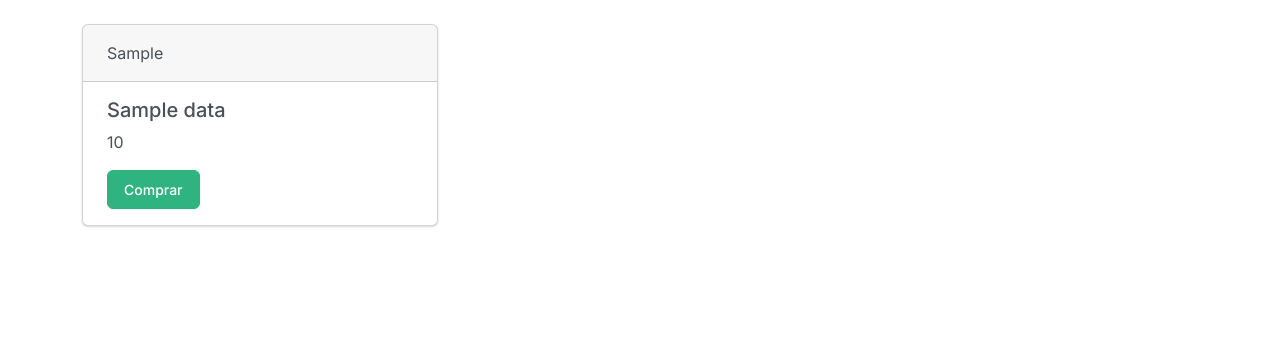
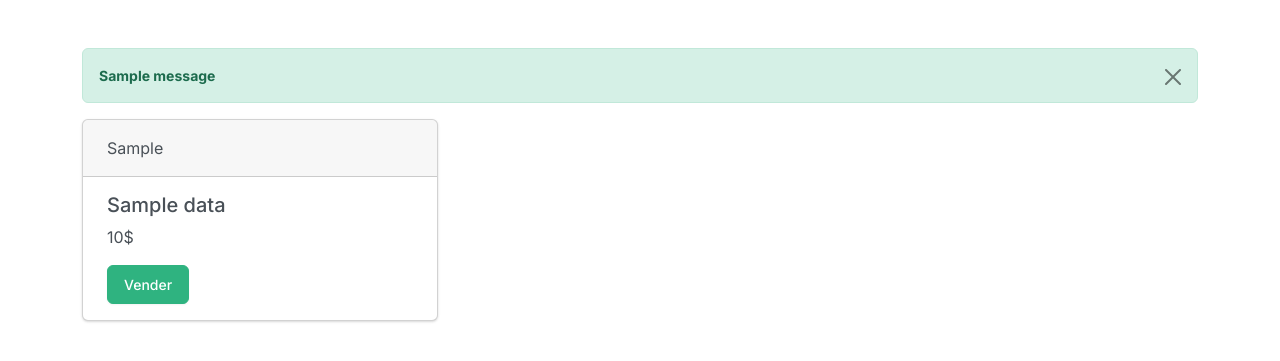
Before and after one commit to JorgeGarcia20/crud_flask, a Flask app: template src/templates/ventas.html in a window 1280 px wide. Shown: the part 67-428 px from the top of the page. Run offline with Flask 2, Linux system fonts and the light colour scheme; the template is opened without the code that fills it: most values are stand-ins (such as "Sample title", 1, 10 or a date in 2020); one stand-in notice (Sample message) is shown; some libraries are stand-ins or nearby versions.

Commit message:
Quinto commit

```diff
--- a/src/app.py
+++ b/src/app.py
@@ -53,7 +53,8 @@ def logout():
 @app.route("/")
 def index():
     if current_user.is_authenticated:
-        return render_template('index.html')
+        ventas = ModeloCompra.consultar_productos_cliente(db, current_user.id)
+        return render_template('index.html', data=ventas)
     else:
         return redirect(url_for('login'))
 
@@ -159,13 +160,15 @@ def nueva_venta():
     return render_template('ventas.html', data=productos)
 
 
-@app.route("/comprar_producto/<id_producto>", methods=['GET', 'POST'])
-def comprar_producto(id_producto):
+@app.route("/vender_producto/<id_producto>", methods=['GET', 'POST'])
+def vender_producto(id_producto):
     id_cliente = current_user.id
-    compra = ModeloCompra.comprar(db, id_producto, id_cliente)
-    if compra == None:
+    venta = ModeloCompra.vender(db, id_producto, id_cliente)
+    if venta == None:
+        flash(NUEVA_VENTA, 'success')
         return redirect(url_for('nueva_venta'))
     else:
+        flash(ERROR_VENTA, 'warning')
         return render_template('ventas.html')
 
 
--- a/src/consts.py
+++ b/src/consts.py
@@ -6,3 +6,4 @@ MOFIDICADO = 'Procuto modificado exitosamente'
 ALERT = 'Algo salio mal'
 ELIMINADO = 'Producto eliminado exitosamente'
 NUEVA_VENTA = 'Nueva venta existosa'
+ERROR_VENTA = 'Error al realizar la venta'
--- a/src/models/entities/venta.py
+++ b/src/models/entities/venta.py
@@ -0,0 +1,6 @@
+class Venta:
+    def __init__(self, producto, categoria, precio, fecha):
+        self.producto = producto
+        self.categoria = categoria
+        self.precio = precio
+        self.fecha = fecha
--- a/src/templates/navbar.html
+++ b/src/templates/navbar.html
@@ -1,6 +1,6 @@
 <nav class="navbar navbar-expand-lg navbar-dark bg-primary">
   <div class="container-fluid">
-    <a class="navbar-brand" href="#">TIENDA</a>
+    <a class="navbar-brand" href="{{url_for('index')}}">TIENDA</a>
     <button class="navbar-toggler" type="button" data-bs-toggle="collapse" data-bs-target="#navbarNavDropdown"
       aria-controls="navbarNavDropdown" aria-expanded="false" aria-label="Toggle navigation">
       <span class="navbar-toggler-icon"></span>
--- a/src/templates/ventas.html
+++ b/src/templates/ventas.html
@@ -1,7 +1,17 @@
 {% extends 'layout.html' %}
 {% include 'navbar.html'%}
 {% block body %}
-
+{% with messages = get_flashed_messages() %}
+{% if messages %}
+<br>
+{% for message in messages %}
+<div class="alert alert-success alert-dismissible fade show" role="alert">
+  <strong style='font-size: 14px;'>{{message}}</strong>
+  <button type="button" class="btn-close" data-bs-dismiss="alert" aria-label="Close"></button>
+</div>
+{% endfor %}
+{% endif %}
+{% endwith %}
 <div class="row">
   <div class="col-md-12">
     <div class="row">
@@ -13,8 +23,8 @@
           </div>
           <div class="card-body">
             <h5 class="card-title">{{p.nombre}}</h5>
-            <p class="card-text">{{p.precio}}</p>
-            <a href="/comprar_producto/{{p.id_producto}}" class="btn btn-success">Comprar</a>
+            <p class="card-text">{{p.precio}}$</p>
+            <a href="/vender_producto/{{p.id_producto}}" class="btn btn-success">Vender</a>
           </div>
         </div>
       </div>
```
Also changed, not shown: src/models/ModeloCompra.py (+22 -1 lines), src/templates/index.html (+22 -1 lines).
